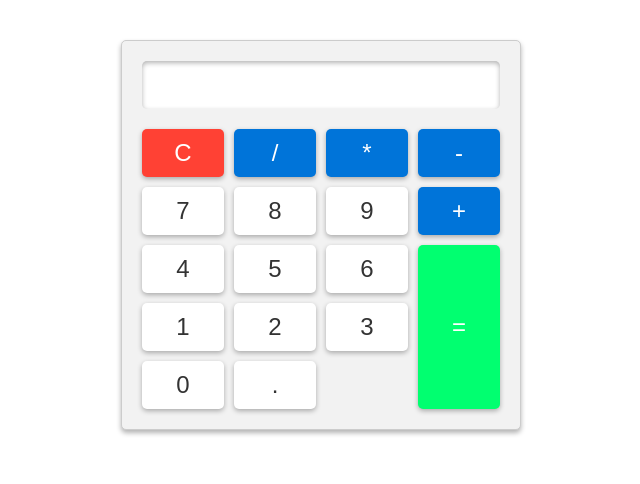
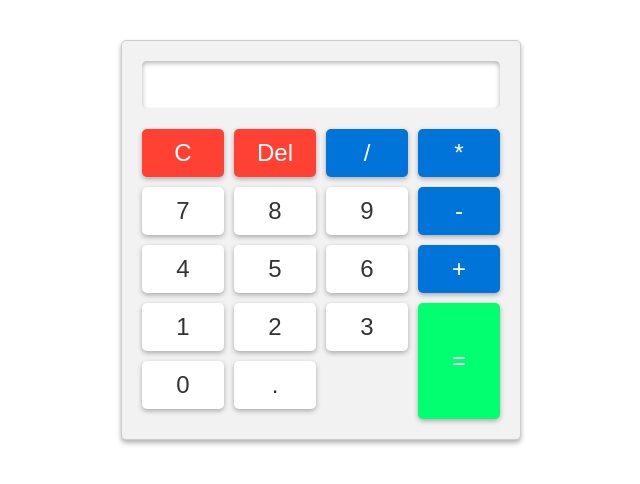
Before and after one commit to KinJonathan/HTML-CSS-JavaScript-Projects, a plain HTML site: page basic-calculator/index.html in a window 1280 px wide. Shown: the whole page, without its empty margins (319-959 px from the left). Drawn offline with Linux system fonts and the light colour scheme.

Commit message:
Add Del button

```diff
--- a/basic-calculator/index.html
+++ b/basic-calculator/index.html
@@ -11,27 +11,29 @@
         <input type="text" id="result" readonly>
         <div class="buttons">
             <button class="clear">C</button>
+            <button class="delete">Del</button>
             <button class="operator">/</button>
             <button class="operator">*</button>
-            <button class="operator">-</button>
 
             <button class="numbers">7</button>
             <button class="numbers">8</button>
             <button class="numbers">9</button>
-            <button class="operator">+</button>
+            <button class="operator">-</button>
 
             <button class="numbers">4</button>
             <button class="numbers">5</button>
             <button class="numbers">6</button>
-            <button class="equal">=</button>
+            <button class="operator">+</button>
 
             <button class="numbers">1</button>
             <button class="numbers">2</button>
             <button class="numbers">3</button>
+            <button class="equal">=</button>
             <button class="numbers">0</button>
 
             <button class="decimal">.</button>
         </div>
     </div>
+    <script src="index.js"></script>
 </body>
 </html>
--- a/basic-calculator/style.css
+++ b/basic-calculator/style.css
@@ -45,7 +45,7 @@ button:hover {
     background-color: #ddd;
 }
 
-.clear {
+.clear, .delete {
     background-color: #ff4134;
     color: #fff;
 }
```
